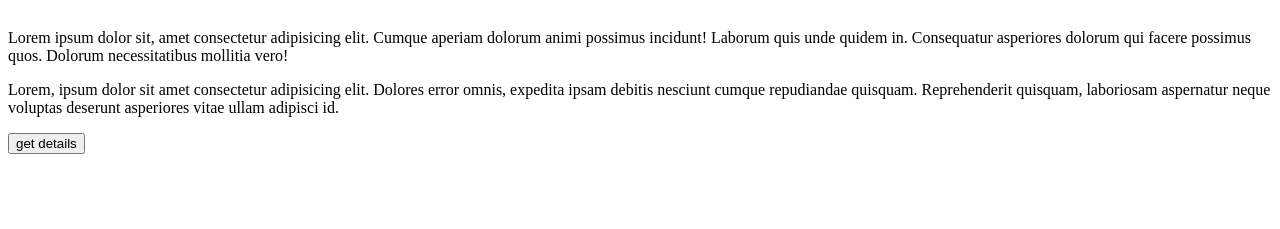
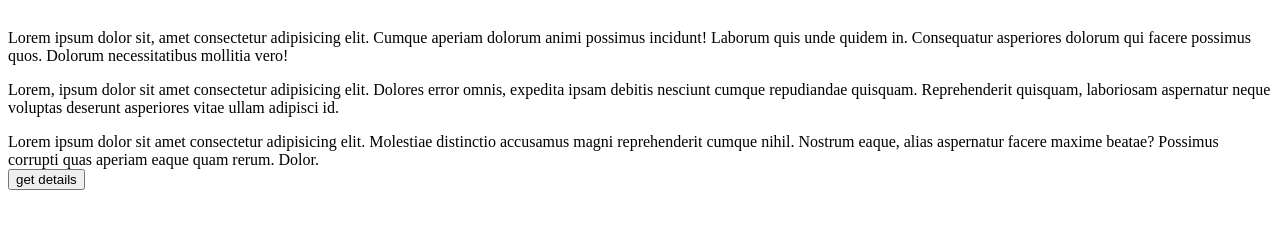
Before and after one commit to harpreet-1998/simple, a plain HTML site: page index.html in a window 1280 px wide. Shown: the part 129-358 px from the top of the page. Drawn offline with Linux system fonts and the light colour scheme; no server answers.

Commit message:
added anther paragraph

```diff
--- a/index.html
+++ b/index.html
@@ -13,6 +13,9 @@
     <div>
         <p>Lorem, ipsum dolor sit amet consectetur adipisicing elit. Dolores error omnis, expedita ipsam debitis nesciunt cumque repudiandae quisquam. Reprehenderit quisquam, laboriosam aspernatur neque voluptas deserunt asperiores vitae ullam adipisci id.</p>
     </div>
+    <div>
+        Lorem ipsum dolor sit amet consectetur adipisicing elit. Molestiae distinctio accusamus magni reprehenderit cumque nihil. Nostrum eaque, alias aspernatur facere maxime beatae? Possimus corrupti quas aperiam eaque quam rerum. Dolor.
+    </div>
     <button class="btn">get details</button>
 
 
```
